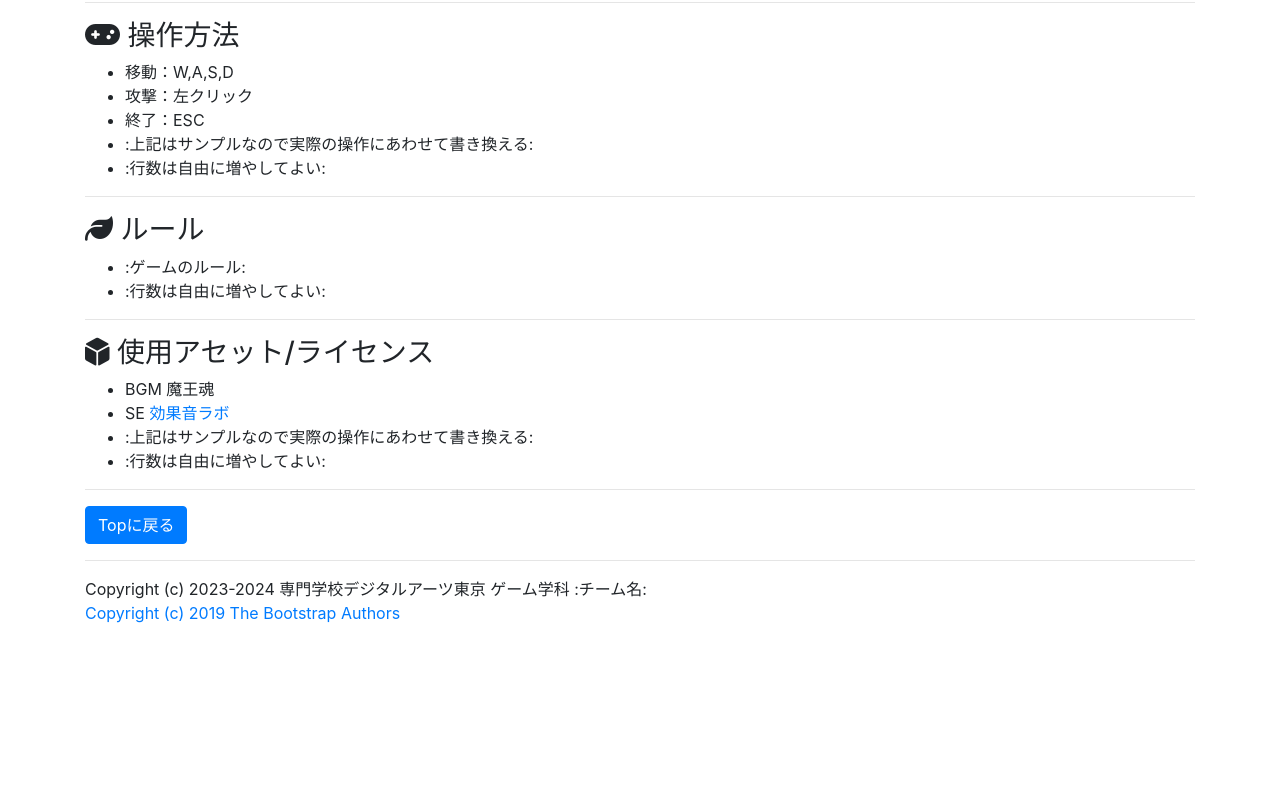
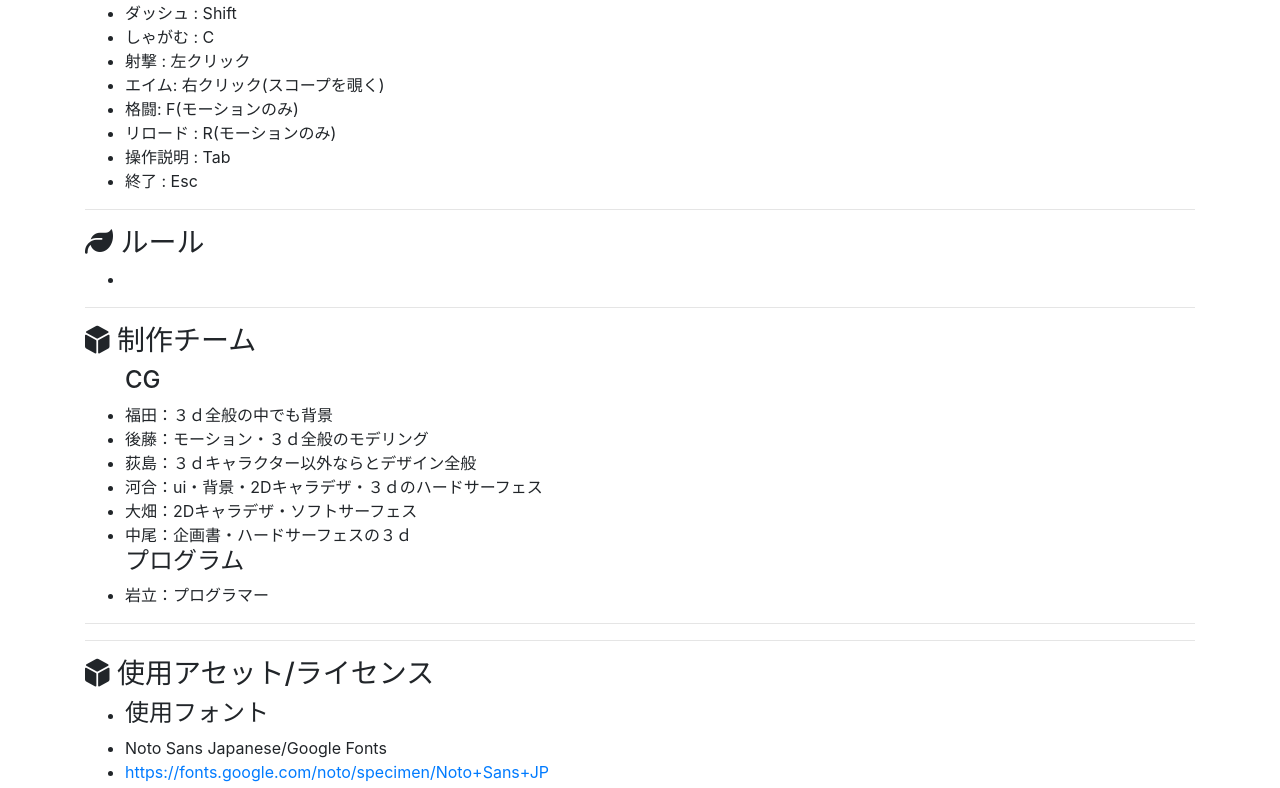
Before and after one commit to katann-tann/works, a plain HTML site: page recapturer/index.html in a window 1280 px wide. Shown: the part 1252-2040 px from the top of the page. Before the commit the page ends 1877 px from the top, so only its background shows below. Drawn offline with nearby package versions, Linux system fonts and the light colour scheme.

Commit message:
更新情報1
ゲーム概要・動作環境・ルール以外完成

```diff
--- a/recapturer/index.html
+++ b/recapturer/index.html
@@ -6,7 +6,7 @@
     <meta http-equiv="X-UA-Compatible" content="IE=edge">
     <meta name="viewport" content="width=device-width, initial-scale=1">
 
-    <title>:ゲームタイトル:</title>
+    <title>RECAPTURER</title>
     <!-- Bootstrap -->
     <link rel="stylesheet" href="https://stackpath.bootstrapcdn.com/bootswatch/3.4.1/slate/bootstrap.min.css">
     <style>
@@ -52,10 +52,10 @@
                         </h1>
                     </a>
 
-                    <h2>:ゲームタイトル:</h2>
+                    <h2>RECAPTURER</h2>
 
                     <div>
-                        <img src="./cover.png" class="rounded img-thumb" alt="ゲーム画面">
+                        <img src="./RP2.png" class="rounded img-thumb" alt="ゲーム画面">
                     </div>
 
                     <hr>
@@ -66,41 +66,54 @@
                         <img src="./inst.png" class="rounded img-thumb" alt="インストカード">
                     </div>
 
-                    <hr>
 
-                    <h3><i class="fa fa-laptop" aria-hidden="true"></i> 動作環境</h3>
-                    <p>
-                        <i class="fab fa-windows"></i>Windows・・・
-                        <a href="./:ZIPファイル名:.zip" download=""><i class="fas fa-cloud-download-alt"></i>ダウンロード(.zip)</a>
-                    </p>
-
-                    <hr>
 
                     <h3><i class="fa fa-gamepad" aria-hidden="true"></i> 操作方法</h3>
                     <ul>
-                        <li>移動：W,A,S,D</li>
-                        <li>攻撃：左クリック</li>
-                        <li>終了：ESC</li>
-                        <li>:上記はサンプルなので実際の操作にあわせて書き換える:</li>
-                        <li>:行数は自由に増やしてよい:</li>
+                        <li>移動 : W,A,S,D</li>
+                        <li>視点移動 : マウス</li>
+                        <li>ジャンプ : Space</li>
+                        <li>ダッシュ : Shift</li>
+                        <li>しゃがむ : C</li>
+                        <li>射撃 : 左クリック</li>
+                        <li>エイム: 右クリック(スコープを覗く)</li>
+                        <li>格闘: F(モーションのみ)</li>
+                        <li>リロード : R(モーションのみ)</li>
+                        <li>操作説明  : Tab </li>
+                        <li>終了 : Esc </li>
                     </ul>
 
                     <hr>
 
                     <h3><i class="fa fa-leaf" aria-hidden="true"></i> ルール</h3>
                     <ul>
-                        <li>:ゲームのルール:</li>
-                        <li>:行数は自由に増やしてよい:</li>
+                        <li></li>
                     </ul>
+                    <hr>
+
+                    <h3><i class="fas fa-dice-d6" aria-hidden="true"></i> 制作チーム</h3>
+                    <ul>
+                        <h4>CG</h4>
+                        <li>福田：３ｄ全般の中でも背景</li>
+                        <li>後藤：モーション・３ｄ全般のモデリング</li>
+                        <li>荻島：３ｄキャラクター以外ならとデザイン全般</li>
+                        <li>河合：ui・背景・2Dキャラデザ・３ｄのハードサーフェス</li>
+                        <li>大畑：2Dキャラデザ・ソフトサーフェス</li>
+                        <li>中尾：企画書・ハードサーフェスの３ｄ</li>
+                        <h4>プログラム</h4>
+                        <li>岩立：プログラマー</li>
+                    </ul>
+                    <hr>
 
                     <hr>
 
                     <h3><i class="fas fa-dice-d6" aria-hidden="true"></i> 使用アセット/ライセンス</h3>
                     <ul>
-                        <li>BGM <a hef="https://maou.audio/">魔王魂</a></li>
-                        <li>SE <a href="https://soundeffect-lab.info/">効果音ラボ</a></li>
-                        <li>:上記はサンプルなので実際の操作にあわせて書き換える:</li>
-                        <li>:行数は自由に増やしてよい:</li>
+                        <li><h4>使用フォント</h4></li>
+                        <li>Noto Sans Japanese/Google Fonts</li>
+                         <li><a href="https://fonts.google.com/noto/specimen/Noto+Sans+JP" target="_blank">https://fonts.google.com/noto/specimen/Noto+Sans+JP</a></li>
+                        <li>Orbitron/Google Fonts</li>
+                        <li><a href="https://fonts.google.com/specimen/Orbitron" target="_blank">https://fonts.google.com/specimen/Orbitron</a></li>
                     </ul>
                     <hr>
 
@@ -108,7 +121,7 @@
                 </div>
             </div>
             <hr>
-            <div class="copyright">Copyright (c) 2023-2024 専門学校デジタルアーツ東京 ゲーム学科 :チーム名:</div>
+            <div class="copyright">Copyright (c) 2023-2024 専門学校デジタルアーツ東京 ゲーム学科 Hexagon Makers</div>
             <div><a href="https://github.com/twbs/icons/blob/master/LICENSE.md">Copyright (c) 2019 The Bootstrap Authors</a></div>
         </div>
     </div>
```
Also changed, not shown: recapturer/RP1.png (added), recapturer/RP2.png (added).
